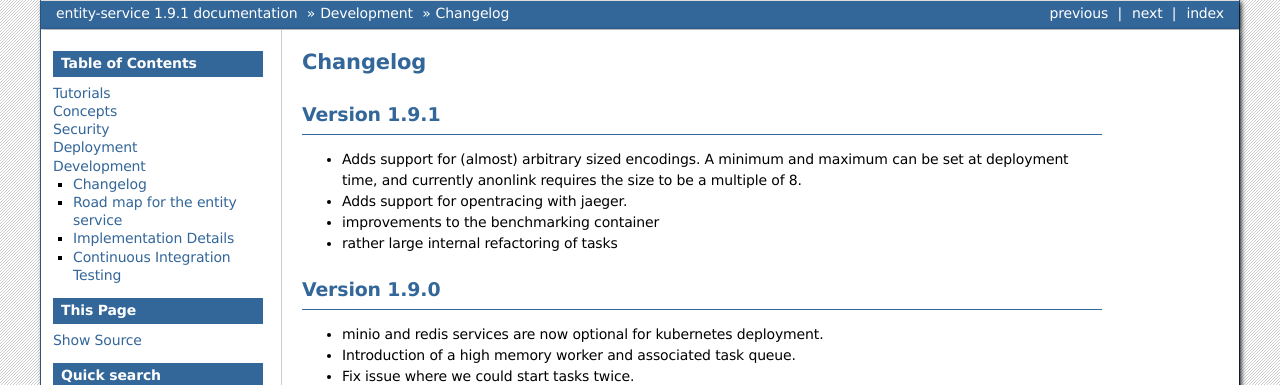
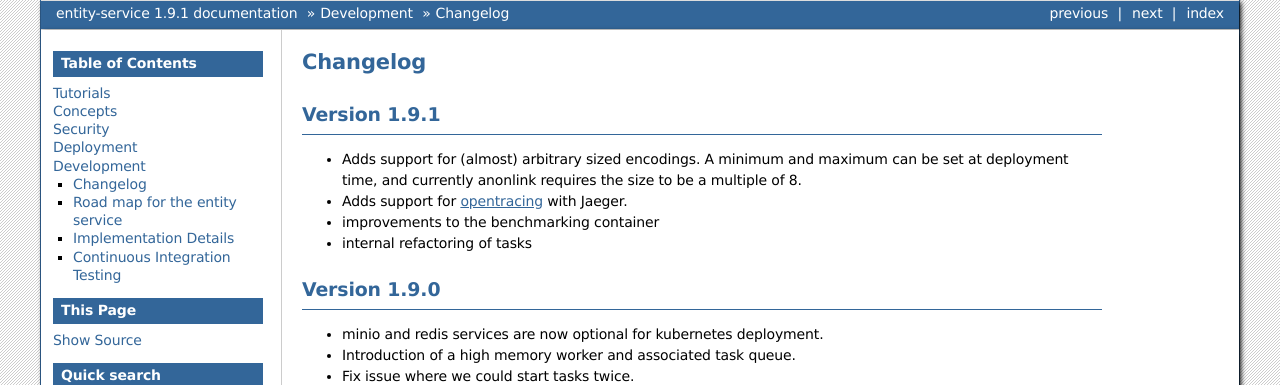
Before and after one commit to data61/anonlink-entity-service, a Sphinx documentation site: the page built from docs/changelog.rst, in a window 1280 px wide. Shown: the top 385 px of the page. Built offline with Sphinx 7.4.7, drawn with Linux system fonts in a browser that asks for light colours; formulas are drawn with MathJax 3.

Commit message:
Update changelog for release v1.9.1

```diff
--- a/docs/changelog.rst
+++ b/docs/changelog.rst
@@ -9,9 +9,9 @@ Version 1.9.1
 
 - Adds support for (almost) arbitrary sized encodings. A minimum and maximum can be set at deployment time, and
   currently anonlink requires the size to be a multiple of 8.
-- Adds support for opentracing with jaeger.
+- Adds support for `opentracing <https://opentracing.io/>`_ with Jaeger.
 - improvements to the benchmarking container
-- rather large internal refactoring of tasks
+- internal refactoring of tasks
 
 Version 1.9.0
 -------------
```
